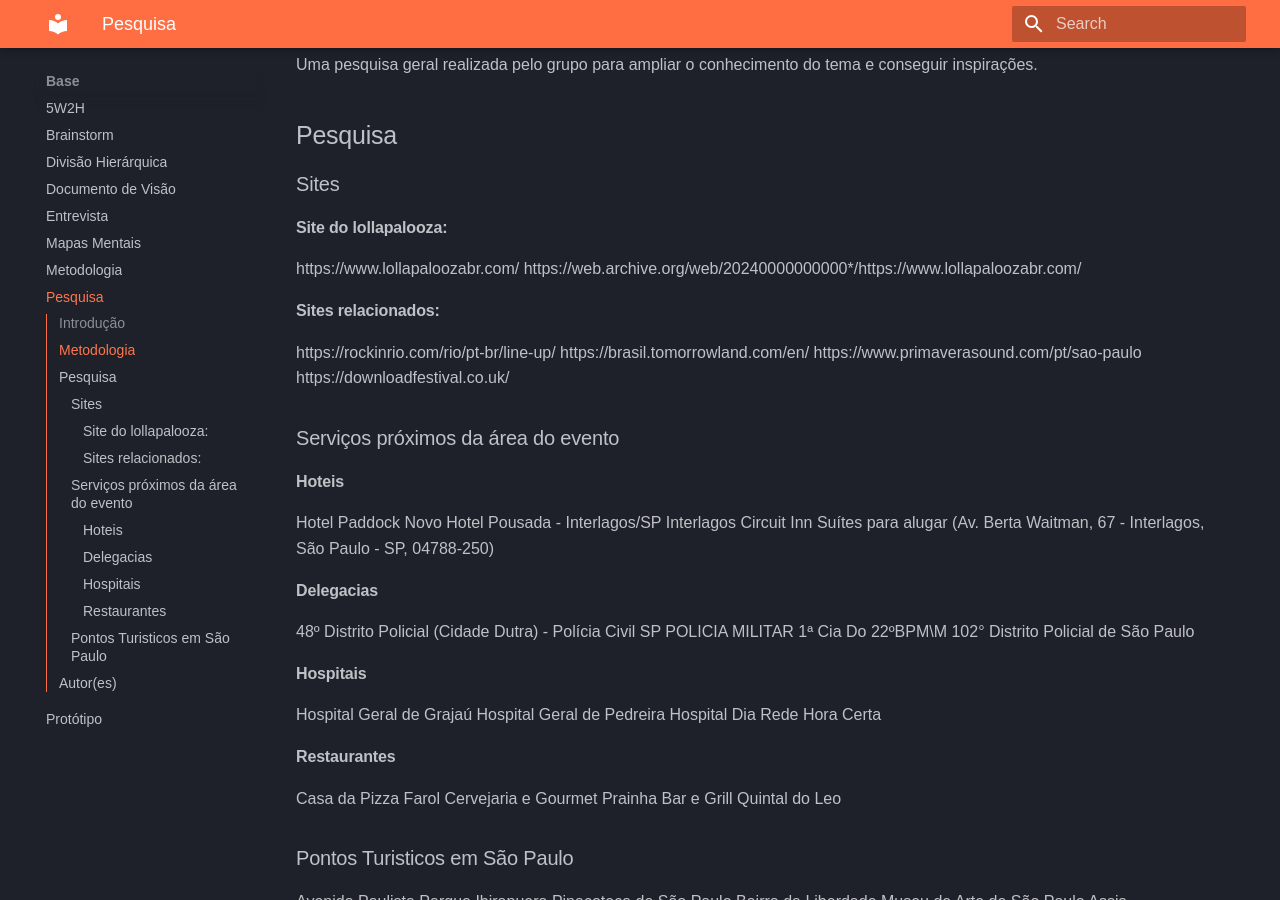
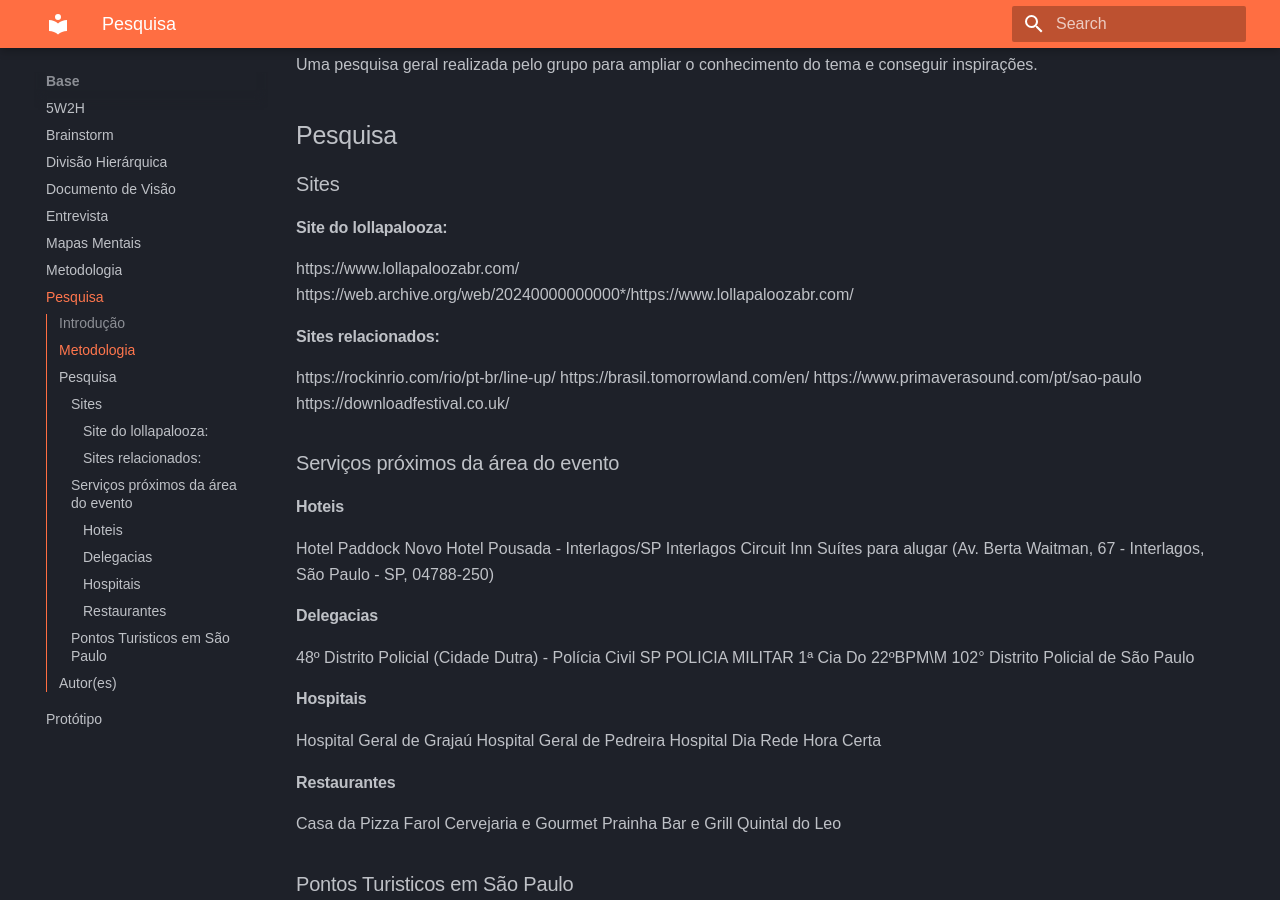
Before and after one commit to Projetos-de-Extensao/PFE_24.2_8001_II_RaveBreaking, an MkDocs documentation site: the page built from docs/base/pesquisa.md, in a window 1280 px wide and 900 px high, scrolled down 383 px. Built offline with MkDocs 1.6.1 and Material for MkDocs 9.7.7, drawn with Linux system fonts in a browser that asks for light colours; some web fonts are replaced.

Commit message:
Update pesquisa.md

```diff
--- a/docs/base/pesquisa.md
+++ b/docs/base/pesquisa.md
@@ -17,43 +17,48 @@
 
 ### Sites
 
-#### Site do lollapalooza:
-https://www.lollapaloozabr.com/
+#### Site do lollapalooza:<p align = "justify">
+https://www.lollapaloozabr.com/ <br>
 https://web.archive.org/web/20240000000000*/https://www.lollapaloozabr.com/
+</p>
 
-#### Sites relacionados:
+#### Sites relacionados:<p align = "justify">
 https://rockinrio.com/rio/pt-br/line-up/
 https://brasil.tomorrowland.com/en/
 https://www.primaverasound.com/pt/sao-paulo
 https://downloadfestival.co.uk/
+</p>
 
 ### Serviços próximos da área do evento
 
-#### Hoteis
+#### Hoteis <p align = "justify">
 Hotel Paddock
 Novo Hotel Pousada - Interlagos/SP
 Interlagos Circuit Inn
 Suítes para alugar (Av. Berta Waitman, 67 - Interlagos, São Paulo - SP, 04788-250)
+</p>
 
 
-#### Delegacias
+#### Delegacias <p align = "justify">
 48º Distrito Policial (Cidade Dutra) - Polícia Civil SP
 POLICIA MILITAR 1ª Cia Do 22ºBPM\M
 102° Distrito Policial de São Paulo
+</p>
 
-#### Hospitais
+#### Hospitais <p align = "justify">
 Hospital Geral de Grajaú
 Hospital Geral de Pedreira
 Hospital Dia Rede Hora Certa
+</p>
 
-#### Restaurantes
+#### Restaurantes <p align = "justify">
 Casa da Pizza
 Farol Cervejaria e Gourmet
 Prainha Bar e Grill
 Quintal do Leo
+</p>
 
-### Pontos Turisticos em São Paulo
-
+### Pontos Turisticos em São Paulo <p align = "justify">
 Avenida Paulista
 Parque Ibirapuera
 Pinacoteca de São Paulo
@@ -62,6 +67,7 @@
 Mercado Municipal de São Paulo
 Beco do Batman
 Teatro municipal São Paulo
+</p>
 
 ## Autor(es)
 
```
